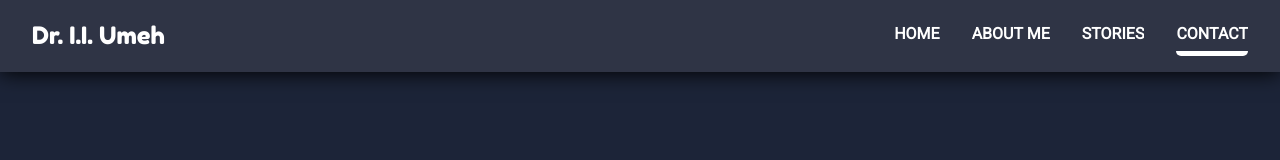
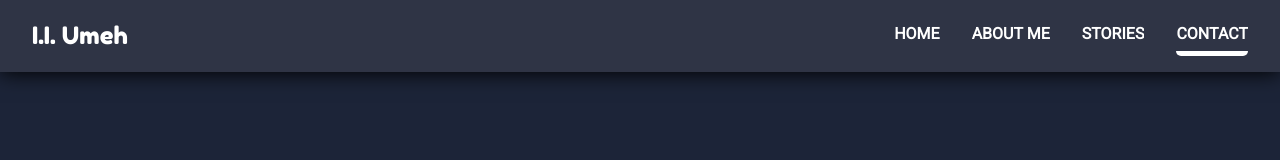
Before and after one commit to Kingsleyaham/DIIU, a React (Vite) app: page /contact in a window 1280 px wide. Shown: the top 160 px of the page. Built offline with nearby package versions, Linux system fonts and the light colour scheme.

Commit message:
deleted dr. from all files

```diff
--- a/index.html
+++ b/index.html
@@ -8,7 +8,7 @@
       src="https://kit.fontawesome.com/0c4d6ce46a.js"
       crossorigin="anonymous"
     ></script>
-    <title>Dr I.I. Umeh</title>
+    <title>I.I. Umeh</title>
   </head>
   <body>
     <div id="root"></div>
--- a/src/App.jsx
+++ b/src/App.jsx
@@ -78,7 +78,6 @@ function App() {
       } catch (err) {
         setIsSending(false);
         toast.error("An error occured");
-        console.log(err, err.message);
       }
     }
   };
--- a/src/components/layout/navbar/index.jsx
+++ b/src/components/layout/navbar/index.jsx
@@ -18,7 +18,7 @@ const Navbar = ({ checkActive }) => {
   return (
     <div className="nav">
       <h3 className="brand-name">
-        <Link to="/">Dr. I.I. Umeh</Link>
+        <Link to="/">I.I. Umeh</Link>
       </h3>
       <ul className={isMobile && showMobileNav ? "mobile" : ""}>
         <li
--- a/src/pages/About.jsx
+++ b/src/pages/About.jsx
@@ -6,7 +6,7 @@ const About = () => {
   return (
     <>
       <Helmet>
-        <title>Dr I.I. Umeh | About</title>
+        <title>I.I. Umeh | About</title>
         <meta name="description" content="A showcase of my work and skills." />
         <meta name="keywords" content="about, skills, aboutme, unizik" />
       </Helmet>
--- a/src/pages/Contact.jsx
+++ b/src/pages/Contact.jsx
@@ -5,9 +5,15 @@ const Contact = ({ handleInput, inputs, handleFormSubmit, sending }) => {
   return (
     <>
       <Helmet>
-        <title>Dr I.I. Umeh | Contact</title>
-        <meta name="description" content="Get in touch with me and send me a message. I'd be happy to hear from you" />
-        <meta name="keywords" content="contact, diiu, pacent, unizik, lecturer" />
+        <title>I.I. Umeh | Contact</title>
+        <meta
+          name="description"
+          content="Get in touch with me and send me a message. I'd be happy to hear from you"
+        />
+        <meta
+          name="keywords"
+          content="contact, diiu, pacent, unizik, lecturer"
+        />
       </Helmet>
 
       <div className="contactMe md:mt-20 mt-10">
--- a/src/pages/Home.jsx
+++ b/src/pages/Home.jsx
@@ -5,16 +5,16 @@ const Home = () => {
   return (
     <>
       <Helmet>
-        <title>Dr I.I. Umeh </title>
+        <title>I.I. Umeh </title>
         <meta
           name="description"
-          content="Dr. Iyke have been a lecturer in Nnamdi Azikiwe University since 2012. He is also the CEO/FOUNDER of PA-CENT Technologies, an ICT firm
+          content="Iyke have been a lecturer in Nnamdi Azikiwe University since 2012. He is also the CEO/FOUNDER of PA-CENT Technologies, an ICT firm
             domiciled in Nigeria."
         />
 
         <meta
           name="keywords"
-          content="portfolio, lecturer, unizik, teacher, pacent, dr. umeh, umeh, ikechukwu umeh, computer science, diiu, pacent-tech, Nnamdi-Azikiwe"
+          content="portfolio, lecturer, unizik, teacher, pacent, umeh, umeh, ikechukwu umeh, computer science, diiu, pacent-tech, Nnamdi-Azikiwe"
         />
       </Helmet>
 
@@ -45,7 +45,7 @@ const Home = () => {
               the processes like a flowchart &nbsp;
               <i className="fa-solid fa-quote-right"></i>
             </h1>
-            <h3>- Dr. I.I. Umeh</h3>
+            <h3>I.I. Umeh</h3>
           </div>
         </div>
       </div>
--- a/src/pages/Stories.jsx
+++ b/src/pages/Stories.jsx
@@ -27,9 +27,12 @@ const Stories = () => {
   return (
     <>
       <Helmet>
-        <title>Dr I.I. Umeh | Stories</title>
+        <title>I.I. Umeh | Stories</title>
         <meta name="description" content="These are the students' voices" />
-        <meta name="keywords" content="about, studentstories, students, stories, lecturer, aboutme, unizik" />
+        <meta
+          name="keywords"
+          content="about, studentstories, students, stories, lecturer, aboutme, unizik"
+        />
       </Helmet>
 
       <div className="container mx-auto my-10 text-gray-50 sm:w-4/6 p-2 pt-28">
```
